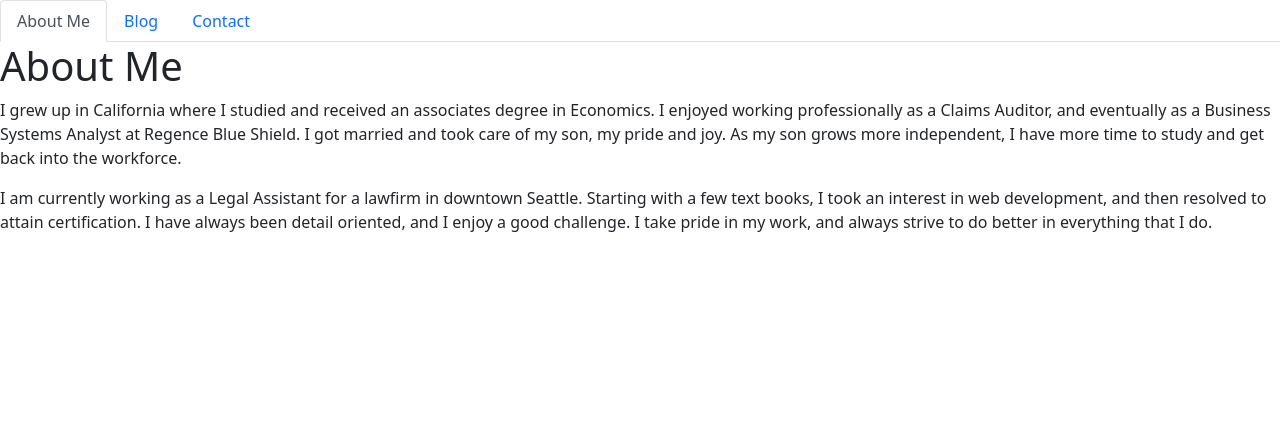
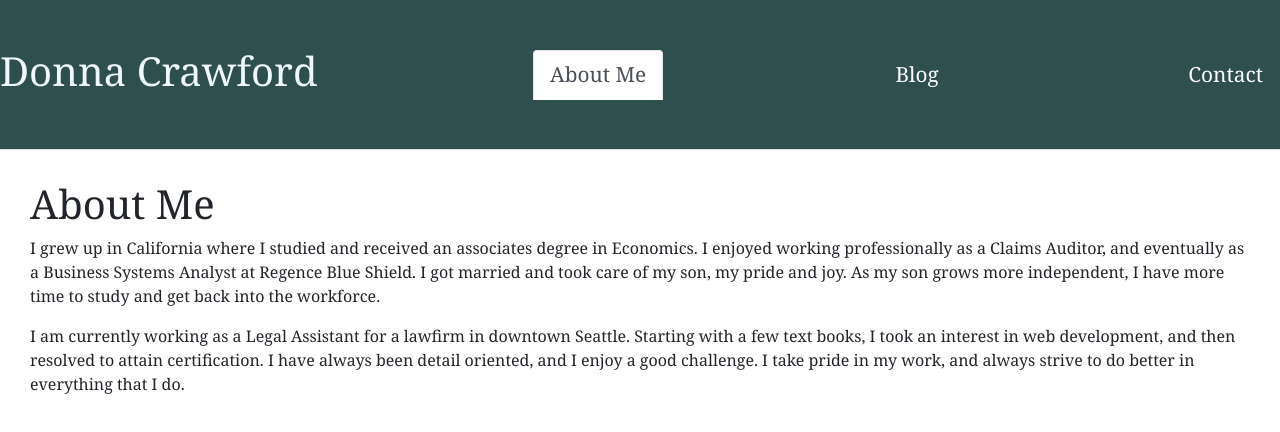
Before and after one commit to Donnastjames/React-Portfolio, a React (Create React App) app: page / in a window 1280 px wide. Shown: the top 432 px of the page. Built offline with nearby package versions, Linux system fonts and the light colour scheme.

Commit message:
Updated styling on NavTabs and AboutMe pages

```diff
--- a/src/components/NavTabs.js
+++ b/src/components/NavTabs.js
@@ -1,15 +1,18 @@
 import React from 'react';
+import '../styles/NavTabs.css';
 
 // Here we are using object destructuring assignment to pluck off our variables from the props object
 // We assign them to their own variable names
 function NavTabs({ currentPage, handlePageChange }) {
   return (
-    <ul className="nav nav-tabs">
+
+    <ul className="nav nav-tabs navbar">
+      <h1 className="fontStyle">Donna Crawford</h1>
       <li className="nav-item">
         <a
           href="#aboutMe"
           onClick={() => handlePageChange('AboutMe')}
-          // Check to see if the currentPage is `About`, and if so we use the active link class from bootstrap. Otherwise, we set it to a normal nav-link
+          // Check to see if the currentPage is `AboutMe`, and if so we use the active link class from bootstrap. Otherwise, we set it to a normal nav-link
           className={currentPage === 'AboutMe' ? 'nav-link active' : 'nav-link'}
         >
           About Me
--- a/src/components/pages/AboutMe.js
+++ b/src/components/pages/AboutMe.js
@@ -1,8 +1,15 @@
 import React from 'react';
+
+const styles = {
+  sectionStyles: {
+    fontFamily: 'Georgia, Times New Roman, Times, serif',
+    padding: '30px',
+  }
+}
 
 export default function AboutMe() {
   return (
-    <div>
+    <div style={styles.sectionStyles}>
       <h1>About Me</h1>
       <p>
         I grew up in California where I studied and received an associates degree in Economics.  I enjoyed working professionally as a Claims Auditor, and eventually as a Business Systems Analyst at Regence Blue Shield.  I got married and took care of my son, my pride and joy.  As my son grows more independent, I have more time to study and get back into the workforce.
--- /dev/null
+++ b/src/styles/NavTabs.css
@@ -0,0 +1,18 @@
+.navbar {
+  background: darkslategrey;
+  height: 150px;
+  font-family: Georgia, 'Times New Roman', Times, serif;
+}
+
+.navbar a {
+  color: white;
+  font-size: 1.3rem;
+  /* text-decoration: none;
+  margin: 5px;
+  line-height: 3; */
+}
+
+.fontStyle {
+  color: aliceblue;
+  justify-content: flex-end;
+}
```
Also changed, not shown: src/styles/Header.css (deleted).
